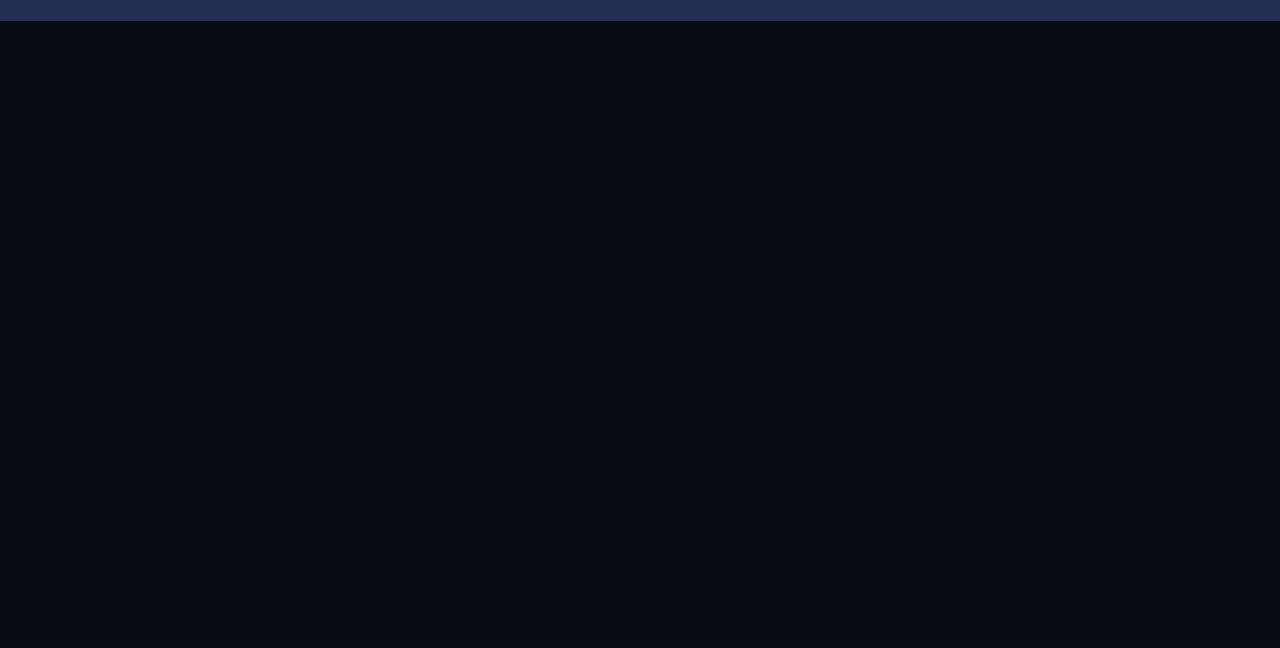
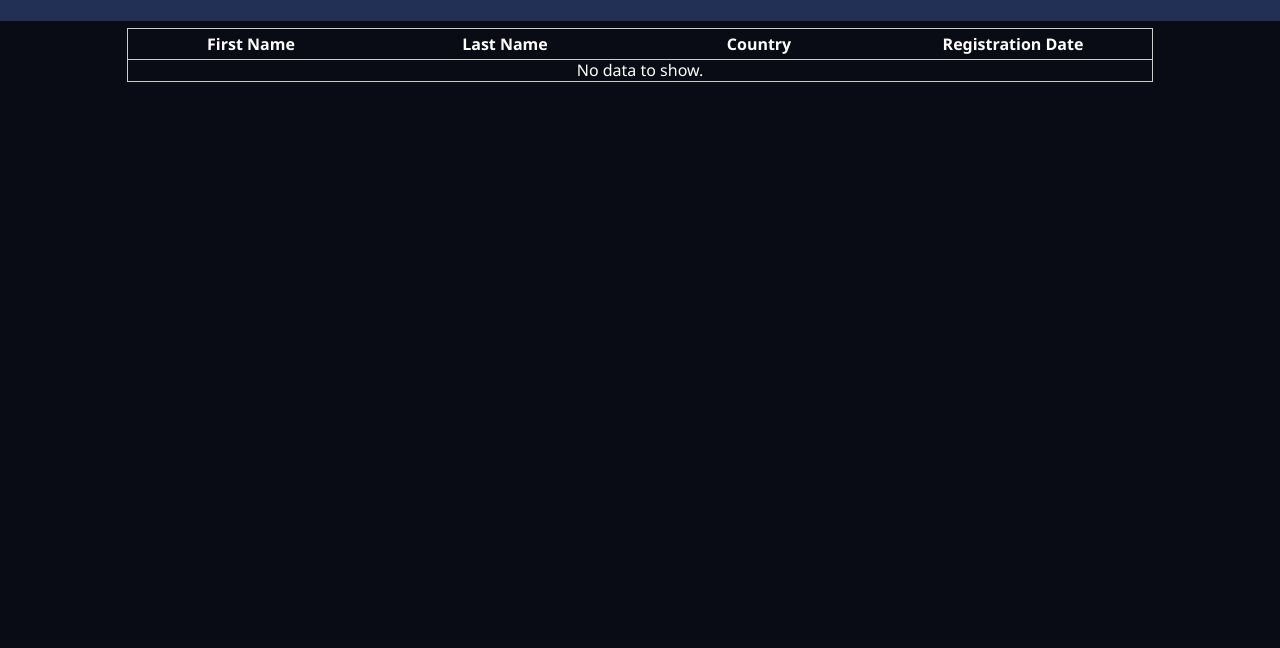
Before and after one commit to 238SAMIxD/profil-software-internship, a plain HTML site: page src/table.html in a window 1280 px wide. Shown: the part 152-800 px from the top of the page. Drawn offline with Linux system fonts and the light colour scheme.

Commit message:
table page added
Added responsive styles for table on the second page. Created scripts to load the data from localStorage.

```diff
--- a/src/assets/css/style.css
+++ b/src/assets/css/style.css
@@ -384,6 +384,69 @@ h2 {
     color: var(--accent-clr);
 }
 
+.container-table {
+    display: flex;
+    flex-direction: column;
+    justify-content: center;
+    align-items: center;
+    gap: 1.5rem;
+    width: 90vw;
+    color: var(--secondary-clr);
+}
+
+.container-table__header {
+    position: absolute;
+    top: -1000px;
+    left: -1000px;
+    font-weight: 700;
+}
+
+.table-row {
+    display: flex;
+    flex-direction: column;
+    justify-content: center;
+    align-items: center;
+    width: inherit;
+    padding: 0.25rem;
+    outline: 1px solid var(--accent-clr);
+    border-radius: 0.5rem;
+    transition: background-color 200ms ease-in-out;
+}
+
+.table-row > div {
+    display: flex;
+    justify-content: space-between;
+    width: inherit;
+    padding-inline-end: 1rem;
+    text-align: center;
+    position: relative;
+    transition: background-color 200ms ease-in-out;
+}
+
+.table-row > div::before {
+    content: attr(data-label);
+    padding-inline-start: 1rem;
+}
+
+.table-row > div::after {
+    content: '';
+    position: absolute;
+    top: 100%;
+    left: 0;
+    width: 100%;
+    height: 1px;
+    background-color: var(--accent-clr);
+    z-index: 1;
+}
+
+.table-row > div:last-child::after {
+    width: 0;
+}
+
+.table-row > div:hover {
+    background-color: var(--secondary-bg-clr);
+}
+
 @media screen and (min-width: 600px) {
     .navbar-label {
         display: none;
@@ -477,6 +540,60 @@ h2 {
     .container-user__address {
         margin-block-end: 3rem;
     }
+
+    .container-table {
+        gap: 0;
+        width: 80vw;
+        outline: 1px solid var(--accent-clr);
+    }
+
+    .container-table__header {
+        position: initial;
+        top: unset;
+        left: unset;
+    }
+
+    .table-row {
+        flex-direction: row;
+        outline: unset;
+        position: relative;
+    }
+
+    .table-row > div::before,
+    .table-row > div::after {
+        content: unset;
+    }
+
+    .table-row::after {
+        content: '';
+        position: absolute;
+        top: 100%;
+        left: 0;
+        width: 100%;
+        height: 1px;
+        background-color: var(--accent-clr);
+        z-index: 1;
+    }
+
+    .table-row:nth-child(even) {
+        background-color: var(--secondary-bg-clr);
+    }
+
+    .table-row:not(:first-child):hover {
+        background-color: var(--btn-bg-clr);
+    }
+
+    .table-row > div {
+        justify-content: center;
+    }
+
+    .table-row > div:hover {
+        background-color: initial;
+    }
+
+    .table-row:not(:first-child) > div:hover {
+        background-color: var(--secondary-bg-clr);
+    }
 }
 
 @keyframes spin {
--- a/src/assets/js/script.js
+++ b/src/assets/js/script.js
@@ -19,10 +19,10 @@ function loadIndex() {
 }
 
 function loadTable() {
-
+    window.onload = loadDataFromLocalStorage;
 }
 
-async function generateUserFromUrl( e ) {
+function generateUserFromUrl( e ) {
     let url = e.target.dataset.url;
 
     if( adddressCheckbox.checked ) url += ",location";
@@ -33,7 +33,7 @@ async function generateUserFromUrl( e ) {
     fetchData( url );
 }
 
-async function fetchData( url ) {
+function fetchData( url ) {
     fetch( url )
         .then( response => response.json() )
         .then( json => { return json.results[0]; } )
@@ -43,7 +43,7 @@ async function fetchData( url ) {
                 return errorText.innerText = data ? data.error : "Unexpected error, try again later";
             }
 
-            let date = new Date( data.registered.date );
+            const date = new Date( data.registered.date );
 
             document.querySelector(".container-user__name-full").innerText = `${data.name.first} ${data.name.last}`;
             document.querySelector(".container-user__created").innerText = `Created: ${date.toLocaleDateString()} ${date.toLocaleTimeString()}`;
@@ -114,3 +114,38 @@ function loadImage( src ) {
         image.src = src;
     });
 }
+
+function loadDataFromLocalStorage( e ) {
+    const data = JSON.parse( localStorage.getItem("random-data") );
+    const itemClassName = "container-table__item";
+
+    if( data === null ) return containerTable.append("No data to show.");
+
+    data.forEach( element => {
+        const date = new Date( element.registered.date );
+
+        let row = document.createElement("div");
+        let firstName = document.createElement("div");
+        let lastName = document.createElement("div");
+        let registrationDate = document.createElement("div");
+        let country = document.createElement("div");
+
+        row.className = "container-table__item table-row";
+        firstName.classList.add( itemClassName, "table-firstName" );
+        firstName.dataset.label = "First Name";
+        lastName.classList.add( itemClassName, "table-lastName" );
+        lastName.dataset.label = "Last Name";
+        country.classList.add( itemClassName, "table-country" );
+        country.dataset.label = "Country";
+        registrationDate.classList.add( itemClassName, "table-registrationDate" );
+        registrationDate.dataset.label = "Registration Date";
+
+        firstName.innerText = element.name.first;
+        lastName.innerText = element.name.last;
+        country.innerText = element.location.country;
+        registrationDate.innerText = `${date.toLocaleDateString()} ${date.toLocaleTimeString()}`;
+
+        row.append( firstName, lastName, country, registrationDate );
+        containerTable.appendChild( row );
+    });
+}
--- a/src/table.html
+++ b/src/table.html
@@ -15,7 +15,7 @@
 <body id="table">
     <header class="header">
         <h1 class="header-title">Random User Data Generator</h1>
-        <h2 class="header-subtitle"><a class="header-subtitle__link" href="https://randomuser.me/" target="blank">RandomUser</a> API communication</h2>
+        <h2 class="header-subtitle"><a class="header-subtitle__link" href="https://randomuser.me/" target="blank">RandomUser</a> data presentation</h2>
         <nav class="navbar">
             <a class="navbar-label" href="#"><span class="navbar-label__toggle"></span></a>
             <ul class="navbar-menu">
@@ -26,7 +26,12 @@
     </header>
     <div class="container">
         <div class="container-table">
-
+            <div class="container-table__header table-row">
+                <div class="container-table__header table-firstName">First Name</div>
+                <div class="container-table__header table-lastName">Last Name</div>
+                <div class="container-table__header table-country">Country</div>
+                <div class="container-table__header table-registrationDate">Registration Date</div>
+            </div>
         </div>
     </div>
 </body>
```
